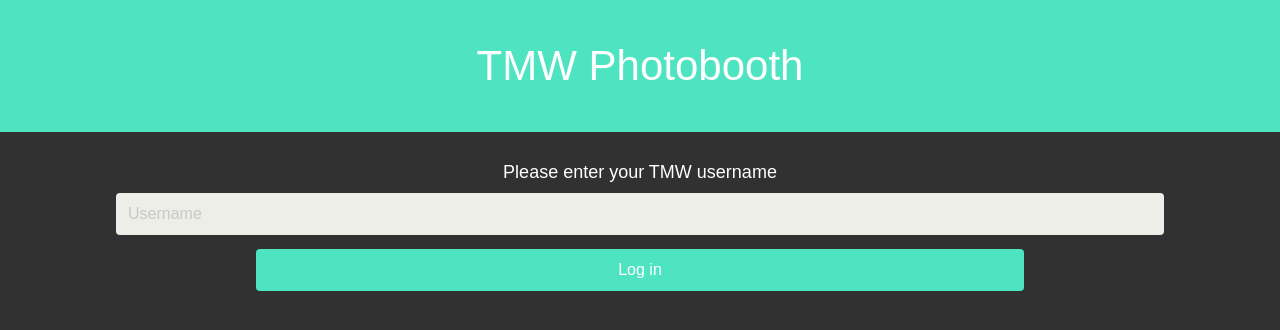
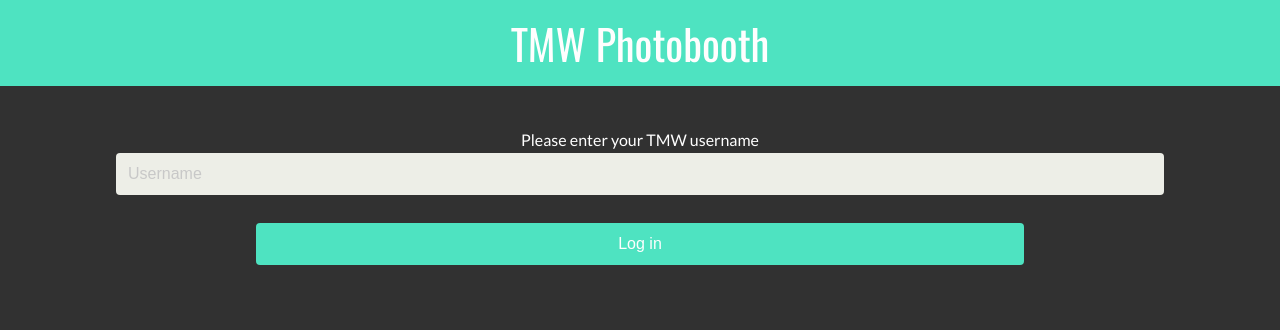
Before and after one commit to tmwagency/pi-booth, a Flask app: page / in a window 1280 px wide. Shown: the top 330 px of the page. Run offline with Flask 2, Linux system fonts and the light colour scheme; some libraries are stand-ins or nearby versions.

```diff
--- a/app/main/events.py
+++ b/app/main/events.py
@@ -16,6 +16,7 @@ subprocess.Popen('/usr/bin/midori -a http://localhost/local', shell=True)
 camera = camera.CameraController()
 user_controller = controllers.UserController()
 photo_controller = controllers.PhotoController()
+
 
 
 @socketio.on('user', namespace='/photo')
@@ -53,13 +54,13 @@ def send_pic(message):
 	session.clear()
 
 @socketio.on('connect', namespace='/local')
-def client_connect():
+def local_client_connect():
     print ('Local client connected.')
 
 @socketio.on('connect', namespace='/photo')
 def client_connect():
     print ('Client connected.')
-	#emit('event', { 'type': 'client_connect' }, namespace='/local')
+    #emit('event', { 'type': 'client_connect' }, namespace='/local')
 
 @socketio.on('disconnect', namespace='/photo')
 def client_disconnect():
--- a/app/static/styles/main.css
+++ b/app/static/styles/main.css
@@ -1,3 +1,7 @@
+@import url(http://fonts.googleapis.com/css?family=Oswald);
+@import url(http://fonts.googleapis.com/css?family=Lato);
+
+
 body {
 	padding: 0;
 	margin: 0;
@@ -13,26 +17,31 @@ body {
 }
 
 h1 {
-	font: 42px sans-serif;
+
+	font: 42px 'Oswald', sans-serif;
 	color: #fefefe;
 	display: block;
-	margin: 0;
-	padding: 42px 0 42px 0;
+	margin: 0 0 20px 0;
+	padding: 12px 0 12px 0;
 	background: #4ee3c1;
 }
 
 #messaging {
-	padding: 10px;
+	padding: 0;
 	margin: 0;
 }
 
-.second {
+#messaging p {
+	margin: 4px;
+}
+
+#second {
 	background: #313131;
 	padding: 20px 0;
 }
 
 p {
-	font: 18px sans-serif;
+	font: 16px 'Lato', sans-serif;
 	color: #fefefe;
 }
 #container {
@@ -102,10 +111,13 @@ p {
 
 #photo {
 	margin-bottom: 20px;
+	width: 100%;
+	display: none;
 }
 
 #photo img {
-	width: 380px;
+	max-width: 100%;
+	max-height: 300px;
 }
 
 
@@ -159,7 +167,7 @@ input[type=button] {
 
 #uname_data {
 	width: 80%;
-	margin-bottom: 14px;
+	margin-bottom: 28px;
 }
 
 #usubmit {
--- a/app/templates/index.html
+++ b/app/templates/index.html
@@ -16,21 +16,24 @@
 			<input type="button" name="try-button" id="try-button" value="Try again">
 			<input type="button" name="confirm-button" id="confirm-button" value="Use this">
 		</div>
-		<div class="second"><p id="messaging">Please enter your TMW username</p>
+		<div id="second">
+			<div id="messaging">
+				<p>Please enter your TMW username</p>
+			</div>
+
 			<form id="user_submit">
 				<input type="text" name="uname" id="uname_data" placeholder="Username">
 				<input type="submit" name="usubmit" id="usubmit" value="Log in">
 			</form>
 		</div>
-		<div id="log"></div>
+
 		<div id="photo"></div>
 		<div id="send-off"><p>Go check your email!</p></div>
 		<div id="look"><p>Look at the camera!</p></div>
-	    	<div id="takepic"><div id="takepic-div" class="control">Take a photo</div></div>
-
+		<div id="takepic">
+			<div id="takepic-div" class="control">Take a photo</div>
+		</div>
 		<input type="button" name="home-button" id="home-button" value="Start over">
-
-	</div>
 </div>
 </body>
 </html>
```
Also changed, not shown: other parts of app/static/styles/main.css (+45 -9 lines), app/static/js/main.js (+12 -7 lines), app/templates/local.html (+7 -6 lines), 2 other files. Lines whose indentation alone changed are shown as unchanged.
